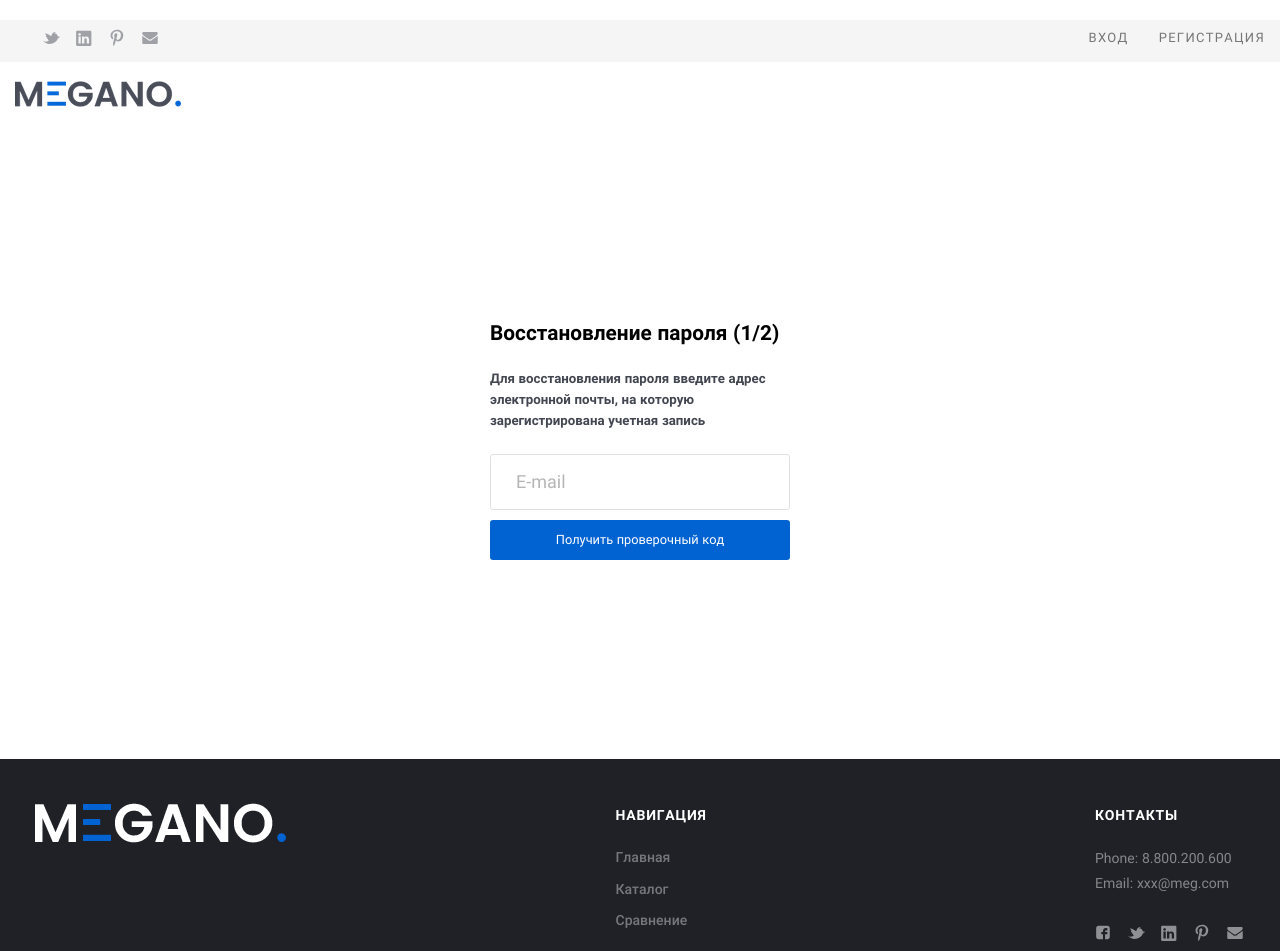
After one commit to ilmi-dzheparov/Django-final-project, a Django app: page /accounts/email/ in a window 1280 px wide. The commit adds this page. Run offline with Django 4.2, Linux system fonts and the light colour scheme.

Commit message:
Добавил шаблоны хедера и футера для входа, регистрации и восстановления пароля, создал формы и представления для всех вышеперечисленных функциональностей, создал и переработал шаблоны для них

```diff
--- a/src/accounts/models.py
+++ b/src/accounts/models.py
@@ -36,7 +36,7 @@ class User(AbstractUser):
     last_name = models.CharField(max_length=150, unique=False, blank=True, null=True)
     username = models.CharField(max_length=150, unique=False, blank=True, null=True)
     middle_name = models.CharField(max_length=150, unique=False, blank=True, null=True)
-    phone = models.CharField(max_length=12, unique=True, validators=[phone_regex])
+    phone = models.CharField(max_length=12, unique=True, validators=[phone_regex], blank=True, null=True)
     avatar = models.ImageField(null=True, blank=True, upload_to=user_avatar_directory_path)
     birth_date = models.DateField(null=True, blank=True)
     is_seller = models.BooleanField(default=False)
--- a/src/accounts/urls.py
+++ b/src/accounts/urls.py
@@ -1,12 +1,20 @@
-from django.contrib.auth.views import LoginView, PasswordResetView
 from django.urls import path
-from .views import PersonalAccountView, ProfileView, CustomRegistrationView
+from .views import (
+    PersonalAccountView,
+    ProfileView,
+    CustomRegistrationView,
+    login_view,
+    UserLogoutView,
+    send_password_reset_email_view,
+    PasswordView)
 
 app_name = "accounts"
 
 urlpatterns = [
-    path("login/", LoginView.as_view(template_name="registration/login.html"), name="login"),
-    path("reset/", PasswordResetView.as_view(template_name="registration/password_reset.html")),
+    path("login/", login_view, name="login"),
+    path("login/", UserLogoutView.as_view(), name="logout"),
+    path("email/", send_password_reset_email_view, name="email"),
+    path("password_reset/<int:pk>/", PasswordView.as_view(), name="password_reset"),
     path("registration/", CustomRegistrationView.as_view(template_name="registration/registration_form.html"),
          name="registration"),
     path("account/<int:pk>/", PersonalAccountView.as_view(template_name="accounts/account.html"), name="account"),
--- a/src/accounts/views.py
+++ b/src/accounts/views.py
@@ -1,20 +1,50 @@
-from django.shortcuts import render, get_object_or_404
+import os
+import smtplib
+
+from django.conf import settings
+from django.contrib import messages
+from django.contrib.auth import authenticate, login, update_session_auth_hash
+from django.contrib.auth.views import LogoutView
+from django.core.mail import send_mail, get_connection
+from django.http import HttpRequest, request
+from django.shortcuts import render, redirect, get_object_or_404
 from django.urls import reverse_lazy
-from django.views.generic import UpdateView, DetailView
+from django.views.generic import UpdateView, DetailView, CreateView
 
 from .models import User
 from django.contrib.auth.mixins import LoginRequiredMixin
-from django.views import View
-from django_registration.backends.activation.views import RegistrationView
-from .forms import UserRegisterForm, UserUpdateForm
+from .forms import UserRegisterForm, UserUpdateForm, PasswordChangeForm
+from django.core.mail.backends.smtp import EmailBackend
 
 
-class CustomRegistrationView(RegistrationView):
+def login_view(request: HttpRequest):
+    if request.method == "GET":
+        return render(request, 'registration/login.html')
+
+    email = request.POST["email"]
+    password = request.POST["password"]
+
+    user = authenticate(request, email=email, password=password)
+    if user is not None:
+        login(request, user)
+        return redirect("accounts:account", pk=user.pk)
+    return render(request, 'registration/login.html', {"error": "Invalid login"})
+
+
+class CustomRegistrationView(CreateView):
+    model = User
+    template_name = 'accounts/registration_form.html'
     form_class = UserRegisterForm
-    template_name = 'registration/registration_form.html'
+    success_url = reverse_lazy("accounts:login")
 
-    def get_success_url(self, user=None):
-        return reverse_lazy("accounts:login")
+    def form_valid(self, form):
+        user = form.save(commit=False)
+        user.save()
+        return super().form_valid(form)
+
+
+class UserLogoutView(LogoutView):
+    next_page = reverse_lazy("accounts:login")
 
 
 class PersonalAccountView(LoginRequiredMixin, DetailView):
@@ -39,3 +69,47 @@ class ProfileView(UpdateView):
     def form_valid(self, form):
         form.save()
         return super().form_valid(form)
+
+
+def send_password_reset_email(user):
+    subject = 'Сброс пароля'
+    message = 'Здесь ваше сообщение с инструкциями по сбросу пароля.'
+    email_from = 'skitzky@yandex.ru'
+    recipient_list = [user.email]
+
+    smtp_connection = get_connection()
+    smtp_connection.open()
+
+    try:
+        send_mail(subject, message, email_from, recipient_list, fail_silently=False, connection=smtp_connection)
+    except smtplib.SMTPException as e:
+        print(f'An error occurred: {e}')
+
+    smtp_connection.close()
+
+
+def send_password_reset_email_view(request):
+    if request.method == 'POST':
+        email = request.POST.get('email')
+        try:
+            user = User.objects.get(email=email)
+            send_password_reset_email(user)
+            return render(request, 'registration/password_reset.html', {'pk': user.pk})
+        except User.DoesNotExist:
+            return render(request, 'registration/email.html')
+
+    return render(request, 'registration/email.html')
+
+
+class PasswordView(UpdateView):
+    model = User
+    template_name = 'registration/password_reset.html'
+    form_class = PasswordChangeForm
+    success_url = reverse_lazy("accounts:password_reset")
+
+    def get_success_url(self):
+        return reverse_lazy('accounts:logout')
+
+    def form_valid(self, form):
+        form.save()
+        return super().form_valid(form)
--- /dev/null
+++ b/src/templates/footer_alt.html
@@ -0,0 +1,58 @@
+{% load static %}
+<div class="wrap">
+    <div class="row Footer-main">
+        <div class="row-block">
+            <a class="logo Footer-logo" href=#>
+                <img class="logo-image" src="{% static 'assets/img/logo_footer.png' %}" alt="logo_footer.png"/>
+            </a>
+        </div>
+        <div class="row-block">
+            <strong class="Footer-title">Навигация</strong>
+            <ul class="menu menu_vt Footer-menu">
+                <li class="menu-item">
+                    <a class="menu-link" href=#>Главная</a>
+                </li>
+                <li class="menu-item">
+                    <a class="menu-link" href=#>Каталог</a>
+                </li>
+                <li class="menu-item">
+                    <a class="menu-link" href=#>Сравнение</a>
+                </li>
+
+
+            </ul>
+        </div>
+        <div class="row-block">
+            <strong class="Footer-title">Контакты</strong>
+            <p>Phone: 8.800.200.600<br>Email: xxx@meg.com<br>
+            </p>
+            <ul class="menu menu_img menu_smallImg Footer-menuSoc">
+                <li class="menu-item">
+                    <a class="menu-link" href=#>
+                        <img src="{% static 'assets/img/icons/socialFooter/fb.svg' %}" alt="fb.svg"/>
+                    </a>
+                </li>
+                <li class="menu-item">
+                    <a class="menu-link" href=#>
+                        <img src="{% static 'assets/img/icons/socialFooter/tw.svg' %}" alt="tw.svg"/>
+                    </a>
+                </li>
+                <li class="menu-item">
+                    <a class="menu-link" href=#>
+                        <img src="{% static 'assets/img/icons/socialFooter/in.svg' %}" alt="in.svg"/>
+                    </a>
+                </li>
+                <li class="menu-item">
+                    <a class="menu-link" href=#>
+                        <img src="{% static 'assets/img/icons/socialFooter/pt.svg' %}" alt="pt.svg"/>
+                    </a>
+                </li>
+                <li class="menu-item">
+                    <a class="menu-link" href=#>
+                        <img src="{% static 'assets/img/icons/socialFooter/mail.svg' %}" alt="mail.svg"/>
+                    </a>
+                </li>
+            </ul>
+        </div>
+    </div>
+</div>
--- a/src/templates/header.html
+++ b/src/templates/header.html
@@ -33,8 +33,7 @@
             <nav class="row-block">
                 <div class="row ControlPanel-rowSplit">
                     <div class="row-block">
-                        <a class="ControlPanel-title" href="#">Вход</a>
-                        <a class="ControlPanel-title" href="{% url 'accounts:registration' %}">Регистрация</a>
+                        <a class="ControlPanel-title" href="{% url 'accounts:logout' %}">Выход</a>
                     </div>
                 </div>
             </nav>
--- /dev/null
+++ b/src/templates/header_alt.html
@@ -0,0 +1,52 @@
+{% load static %}
+<main class="Middle">
+
+<div class="ControlPanel">
+            <div class="wrap">
+                <div class="row ControlPanel-row">
+                    <div class="row-block">
+                        <div class="row ControlPanel-rowSplit">
+                            <div class="row-block hide_700">
+                                <ul class="menu menu_img menu_smallImg ControlPanel-menu">
+                                    <li class="menu-item">
+                                        <a class="menu-link" href="#">
+                                            <img src="{% static 'assets/img/icons/socialHeader/tw.svg' %}" alt="tw.svg"/>
+                                        </a>
+                                    </li>
+                                    <li class="menu-item">
+                                        <a class="menu-link" href="#">
+                                            <img src="{% static 'assets/img/icons/socialHeader/in.svg' %}" alt="in.svg"/>
+                                        </a>
+                                    </li>
+                                    <li class="menu-item">
+                                        <a class="menu-link" href="#">
+                                            <img src="{% static 'assets/img/icons/socialHeader/pt.svg' %}" alt="pt.svg"/>
+                                        </a>
+                                    </li>
+                                    <li class="menu-item">
+                                        <a class="menu-link" href="#">
+                                            <img src="{% static 'assets/img/icons/socialHeader/mail.svg' %}" alt="mail.svg"/>
+                                        </a>
+                                    </li>
+                                </ul>
+                            </div>
+                        </div>
+                    </div>
+                    <nav class="row-block">
+                        <div class="row ControlPanel-rowSplit">
+                            <div class="row-block"><a class="ControlPanel-title" href="{% url 'accounts:login' %}">Вход</a>
+                                <a class="ControlPanel-title" href="{% url 'accounts:registration' %}">Регистрация</a>
+                            </div>
+                        </div>
+                    </nav>
+                </div>
+            </div>
+        </div>
+        <div class="wrap">
+            <div class="row Header-rowMain">
+                <a class="logo" href="#">
+                    <img class="logo-image" src="{% static 'assets/img/logo.png' %}" alt="logo.png"/>
+                </a>
+            </div>
+        </div>
+</main>
--- /dev/null
+++ b/src/templates/registration/email.html
@@ -0,0 +1,30 @@
+{% extends "base.html" %}
+
+{% load static %}
+
+{% block header %}
+    {% include "header_alt.html" %}
+{% endblock %}
+
+{% block middle %}
+<div class="wrapper">
+    <div class="header">
+        <h3 class="sign-in">Восстановление пароля (1/2)</h3>
+        <h5>Для восстановления пароля введите адрес электронной почты, на которую зарегистрирована учетная запись</h5>
+    </div>
+
+    <form action="{% url 'accounts:email' %}"  method="POST" enctype="multipart/form-data">
+        {% csrf_token %}
+            <div>
+                <input class="user-input" type="email" name="email" id="email" placeholder="E-mail">
+            </div>
+            <div>
+                <input type="submit" value="Получить проверочный код">
+            </div>
+    </form>
+</div>
+{% endblock %}
+
+{% block footer %}
+    {% include "footer_alt.html" %}
+{% endblock %}
```
Also changed, not shown: src/accounts/forms.py (+27 -33 lines), src/megano/settings.py (+11 -0 lines), src/templates/registration/login.html (+8 -8 lines), src/templates/registration/password_reset.html (+10 -9 lines), src/templates/registration/registration_form.html (+8 -7 lines).
